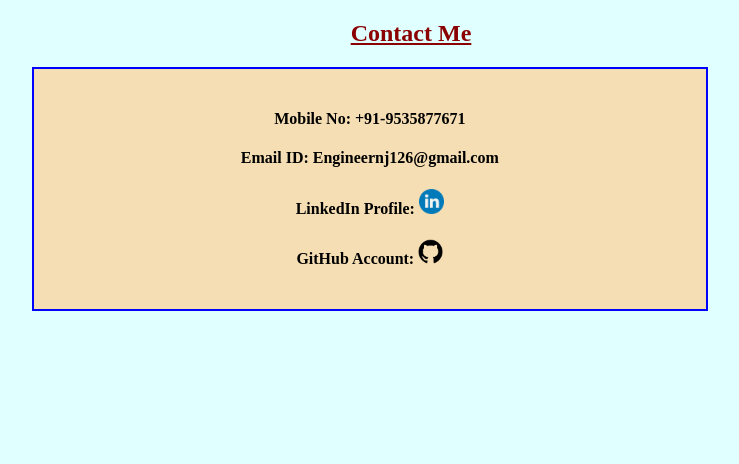
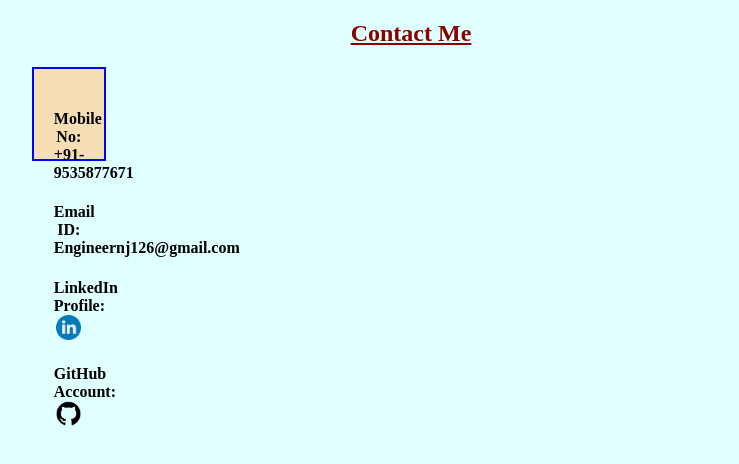
Before and after one commit to SathishaNJ7/Resume, a plain HTML site: page Contact.html in a window 1280 px wide. Shown: the whole page, without its empty margins (229-968 px from the left). Drawn offline with Linux system fonts and the light colour scheme.

Commit message:
Update style.css

```diff
--- a/style.css
+++ b/style.css
@@ -20,8 +20,8 @@ border: 2px solid black;
     margin-left: 10%;
 }
 .contactdetails{
-    width: 50%;
-    height: 75%;
+    width: 30px;
+    height: 50px;
     /* display:flex; */
     /* justify-content: space-between; */
     padding: 20px;
```
